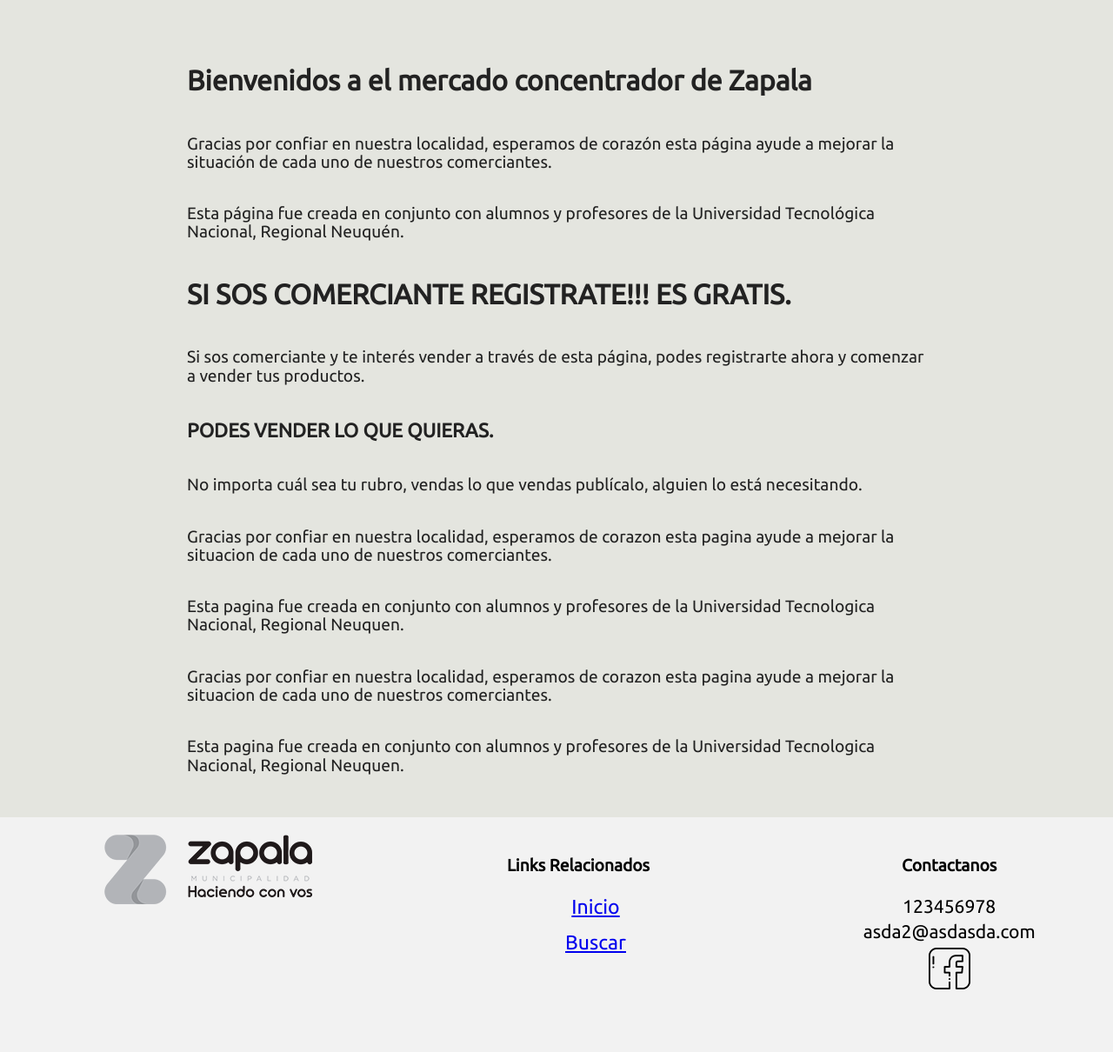
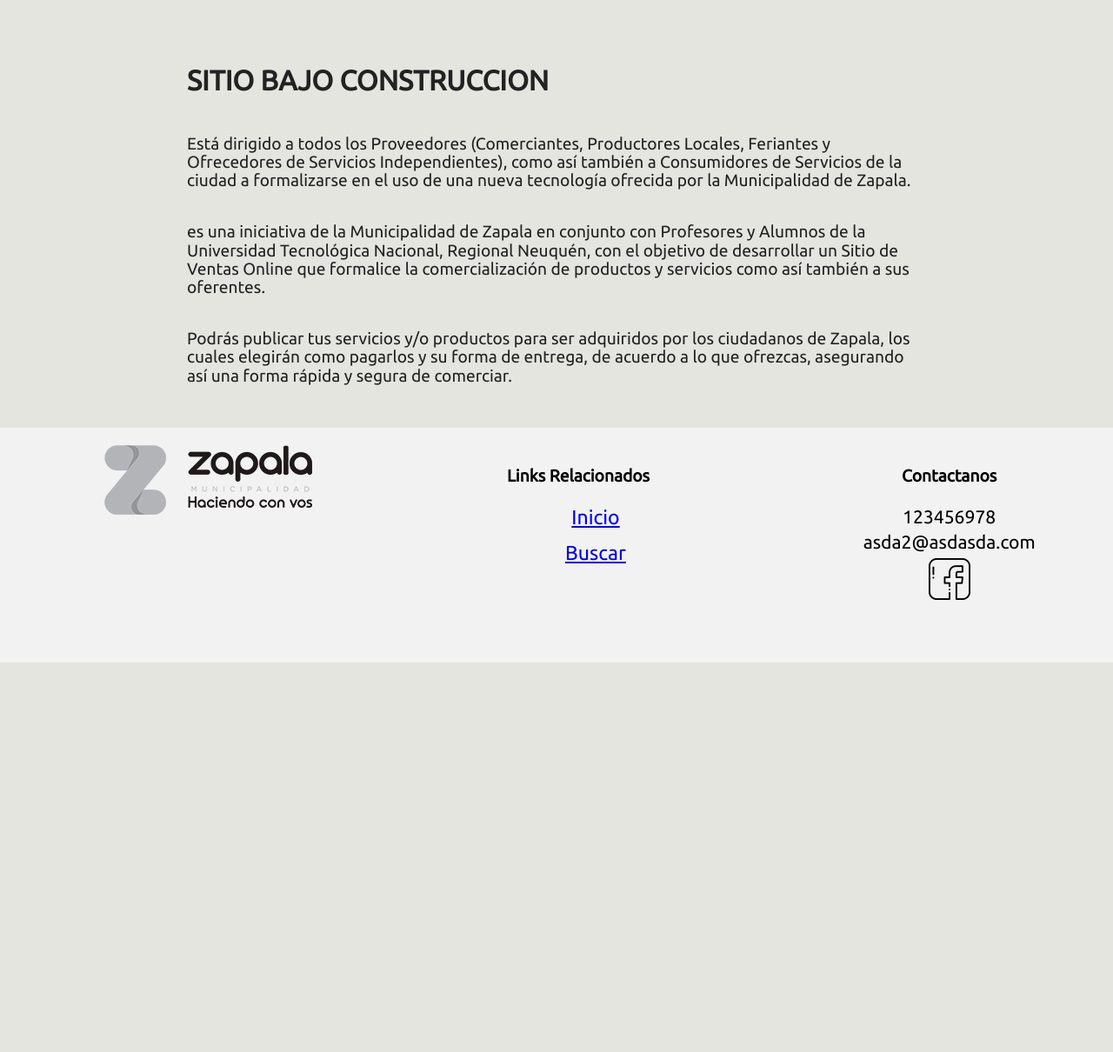
Before and after one commit to DavidViillanueva/proyect_muni, a PHP site: page /Indexs.php in a window 1280 px wide. Shown: the part 109-1319 px from the top of the page at 87% size. After the commit the page ends 871 px from the top, so only its background shows below. Run offline with PHP 8.4, Linux system fonts and the light colour scheme; some libraries are stand-ins or nearby versions.

Commit message:
se agrego footer y header para template

```diff
--- a/Indexs.php
+++ b/Indexs.php
@@ -3,128 +3,38 @@
 <head>
 <meta charset="utf-8">
 	<meta name="viewport" content="width=device-width, initial-scale=1">
-
 	<!-- hojas de estilo -->
 	<link rel="stylesheet" type="text/css" href="CSS/estilos.css">
-	<link rel="stylesheet" type="text/css" href="CSS/estilos_popup.css">
-	<link rel="stylesheet" type="text/css" href="CSS/style-menu.css">
-	<!--fuentes externas -->
-	<link rel="stylesheet" href="https://use.fontawesome.com/releases/v5.5.0/css/all.css">
-	<link href="https://fonts.googleapis.com/css2?family=Ubuntu&display=swap" rel="stylesheet">
-	<script src="https://kit.fontawesome.com/5d5c86fd92.js" crossorigin="anonymous"></script>
-	<script src="http://code.jquery.com/jquery-latest.js"></script>
-	<script src="https://code.jquery.com/jquery-3.2.1.min.js"></script>
-	<!-- javascript interno -->
-
-
-
-	<link rel="icon" href="Logo.png" type="img/Logo.png"/>
-
-
+	<link rel="icon" href="img/Logo.png">
 
 <title>Compra venta Zapala</title>
-
-
 </head>
 
 <body>
-	<header>
-        <div class="contenedor">
-            <div class="logo"></div>
-
-            <div id="menu-toggle" class="menu-toggle" onClick="cambiarClase()">
-                <div class="hamburger"></div>
-            </div>
-
-            <nav class="navegador" id="navegador" onClick="cambiarClase()">
-				<ul>
-					<li><a href="Indexs.php">Inicio</i> </menu-icon></a></li>
-					<li><a href="HTML/galeria.html">Galeria</a></li>
-					<li><a href="comercios.php">Comercios</a></li>
-					<li><a id="btn-abrir-popup" class="btn-abrir-popup" href="#">login</i></a></li>
-				</ul>
-			</nav>
-		</div>
-	</header>
-	<script src="javascript/menu-nav.js"></script>
-	<script src="javascript/menu.js"></script>
-
-
+	<?php include_once('header.php'); ?>
 	<span class="linea"></span>
-
-
-
 	<main class="main">
 		<div class="contenedor">
-		   <h1>Bienvenidos a el mercado concentrador de Zapala</h1>
-
-			<p>Gracias por confiar en nuestra localidad, esperamos de corazón esta página ayude a mejorar la situación de cada uno de nuestros comerciantes. </p>
-			<p>Esta página fue creada en conjunto con alumnos y profesores de la Universidad Tecnológica Nacional, Regional Neuquén. </p>
-
-			<h1>SI SOS COMERCIANTE REGISTRATE!!! ES GRATIS. </h1>
-			<p>Si sos comerciante y te interés vender a través de esta página, podes registrarte ahora y comenzar a vender tus productos. </p>
-
-			<h3>PODES VENDER LO QUE QUIERAS. </h3>
-			<p>No importa cuál sea tu rubro, vendas lo que vendas publícalo, alguien lo está necesitando. </p>
-
-			<p>Gracias por confiar en nuestra localidad, esperamos de corazon esta pagina ayude a mejorar la situacion de cada uno de nuestros comerciantes.</p>
-			<p>Esta pagina fue creada en conjunto con alumnos y profesores de la Universidad Tecnologica Nacional, Regional Neuquen.</p>
-			<p>Gracias por confiar en nuestra localidad, esperamos de corazon esta pagina ayude a mejorar la situacion de cada uno de nuestros comerciantes.</p>
-			<p>Esta pagina fue creada en conjunto con alumnos y profesores de la Universidad Tecnologica Nacional, Regional Neuquen.</p>
+		   <h1>SITIO BAJO CONSTRUCCION</h1>
+		   	<p>
+				Está dirigido a todos los Proveedores (Comerciantes, Productores Locales, Feriantes y
+				Ofrecedores de Servicios Independientes), como así también a Consumidores de Servicios de la
+				ciudad a formalizarse en el uso de una nueva tecnología ofrecida por la Municipalidad de Zapala.
+			</p>
+			<p>
+				es una iniciativa de la Municipalidad de Zapala en conjunto con
+				Profesores y Alumnos de la Universidad Tecnológica Nacional, Regional Neuquén, con el
+				objetivo de desarrollar un Sitio de Ventas Online que formalice la comercialización de productos
+				y servicios como así también a sus oferentes.
+			</p>
+			<p>
+				Podrás publicar tus servicios y/o productos para ser adquiridos por
+				los ciudadanos de Zapala, los cuales elegirán como pagarlos y su forma de entrega, de acuerdo a
+				lo que ofrezcas, asegurando así una forma rápida y segura de comerciar.
+			</p>
 		</di>
 	</main>
 
-
-	<!-- login popup -->
-	<div class="overlay" id="overlay">
-		<div class="popup" id="popup">
-			<a href="#" id="btn-cerrar-popup" class="btn-cerrar-popup"><i class="fas fa-times"></i></a>
-			<h3>Ingresa</h3>
-			<form action="PHP/control_login/control_ingreso.php">
-				<div class="contenedor-inputs">
-					<label for="usuario">Nombre de Usuario:</label>
-					<input type="text" name="usuario" id="usuario"  required>
-
-
-					<label for="password">Contraseña:</label>
-					<input type="password" name="pass" id="pass"  required>
-
-
-					<input type="submit" class="btn-submit" value="Ingresar">
-
-					<a href="">¿Ha olvidado su contraseña?</a><br>
-					<a href="user/registro_usuario.php" >Registrarse</a>
-				</div>
-			</form>
-		</div>
-	</div>
-
-
-	<script src="javascript/popup.js"></script>
-
-	<div class="footer">
-        <div class="content">
-            <div class="logo">
-                <img class="logo2" src="img/logo-gris.png">
-            </div>
-
-            <div class="links">
-                <h4>Links Relacionados</h4>
-                <ul>
-                    <li><a href="#">Inicio</a></li>
-                    <li><a href="#">Buscar</a></li>
-                </ul>
-            </div>
-
-            <div class="contact">
-                <h4>Contactanos</h4>
-                <span>123456978</span>
-                <span>asda2@asdasda.com</span>
-                <a href="#"><img src="img/facebook-1.png" alt=""></a>
-            </div>
-
-        </div>
-	</div>
-
+	<?php include_once('footer.php'); ?>
 </body>
 </html>
--- /dev/null
+++ b/footer.php
@@ -0,0 +1,30 @@
+<!DOCTYPE html>
+<html lang="en">
+<head>
+    <meta charset="UTF-8">
+    <meta name="viewport" content="width=device-width, initial-scale=1.0">
+    <link rel="stylesheet" href="CSS/style_footer.css">
+</head>
+<body>
+<div class="footer">
+        <div class="content">
+            <div class="logo">
+                <img class="logo2" src="img/logo-gris.png">
+            </div>
+            <div class="links">
+                <h4>Links Relacionados</h4>
+                <ul>
+                    <li><a href="#">Inicio</a></li>
+                    <li><a href="#">Buscar</a></li>
+                </ul>
+            </div>
+            <div class="contact">
+                <h4>Contactanos</h4>
+                <span>123456978</span>
+                <span>asda2@asdasda.com</span>
+                <a href="#"><img src="img/facebook-1.png" alt=""></a>
+            </div>
+        </div>
+	</div>
+</body>
+</html>
--- /dev/null
+++ b/header.php
@@ -0,0 +1,35 @@
+<!DOCTYPE html>
+<html lang="en">
+<head>
+    <meta charset="UTF-8">
+    <meta name="viewport" content="width=device-width, initial-scale=1.0">
+    <title>Document</title>
+    <link rel="stylesheet" href="https://use.fontawesome.com/releases/v5.5.0/css/all.css">
+    <link href="https://fonts.googleapis.com/css2?family=Ubuntu&display=swap" rel="stylesheet">
+	<script src="https://kit.fontawesome.com/5d5c86fd92.js" crossorigin="anonymous"></script>
+	<script src="http://code.jquery.com/jquery-latest.js"></script>
+    <script src="https://code.jquery.com/jquery-3.2.1.min.js"></script>
+    <link rel="stylesheet" type="text/css" href="CSS/style-menu.css">
+</head>
+<body>
+    <header>
+        <div class="contenedor">
+            <div class="logo"></div>
+            <div id="menu-toggle" class="menu-toggle" onClick="cambiarClase()">
+                <div class="hamburger"></div>
+            </div>
+            <nav class="navegador" id="navegador" onClick="cambiarClase()">
+				<ul>
+					<li><a href="Indexs.php">Inicio</i> </menu-icon></a></li>
+					<li><a href="">Galeria</a></li>
+					<li><a href="">Comercios</a></li>
+					<li><a id="btn-abrir-popup" class="btn-abrir-popup" href="#">login</i></a></li>
+				</ul>
+			</nav>
+		</div>
+	</header>
+	<script src="javascript/menu-nav.js"></script>
+    <script src="javascript/menu.js"></script>
+    <?php include_once('login.php');?>
+</body>
+</html>
--- /dev/null
+++ b/login.php
@@ -0,0 +1,30 @@
+<!DOCTYPE html>
+<html lang="en">
+<head>
+    <meta charset="UTF-8">
+    <meta name="viewport" content="width=device-width, initial-scale=1.0">
+	<title>Document</title>
+	<link rel="stylesheet" type="text/css" href="CSS/estilos_popup.css">
+</head>
+<body>
+    <!-- login popup -->
+	<div class="overlay" id="overlay">
+		<div class="popup" id="popup">
+			<a href="#" id="btn-cerrar-popup" class="btn-cerrar-popup"><i class="fas fa-times"></i></a>
+			<h3>Ingresa</h3>
+			<form action="PHP/control_login/control_ingreso.php">
+				<div class="contenedor-inputs">
+					<label for="usuario">Nombre de Usuario:</label>
+					<input type="text" name="usuario" id="usuario"  required>
+					<label for="password">Contraseña:</label>
+					<input type="password" name="pass" id="pass"  required>
+					<input type="submit" class="btn-submit" value="Ingresar">
+					<a href="">¿Ha olvidado su contraseña?</a><br>
+					<a href="user/registro_usuario.php" >Registrarse</a>
+				</div>
+			</form>
+		</div>
+	</div>
+	<script src="javascript/popup.js"></script>
+</body>
+</html>
--- a/proveedor/css/style_registro_comercio.css
+++ b/proveedor/css/style_registro_comercio.css
@@ -23,7 +23,6 @@
 }
 
 
-
 @media (max-width:750px){
     .register_block .columna2{
         margin-top: 15px;
--- a/proveedor/php/registrar_feriante.php
+++ b/proveedor/php/registrar_feriante.php
@@ -71,6 +71,9 @@
         }
         echo("bien");
         $base->commit();
+        session_unset('proveedor');
+        session_unset('descripcion');
+        session_unset('nombre');
     }catch(PDOException $ex){
         $base->rollback();
         echo("mal");
```
Also changed, not shown: CSS/estilos.css (+0 -96 lines), CSS/style_footer.css (added, +83 -0 lines), plantilla.html (deleted, +0 -106 lines), proveedor/form_servicio.php (+11 -7 lines), README.txt (added), proveedor/php/registrar_servicio.php (added).
